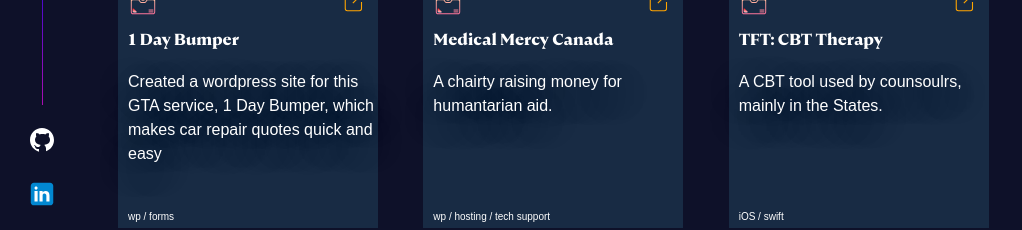
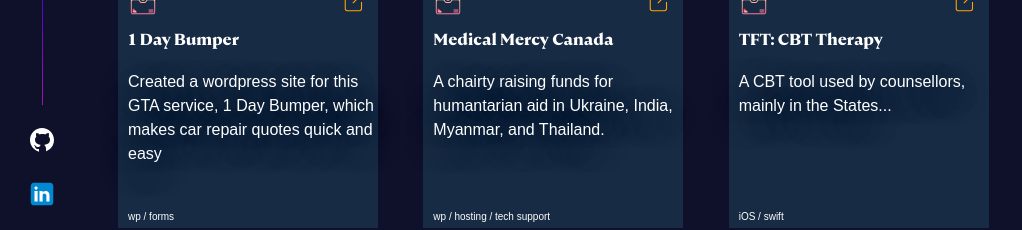
Before and after one commit to keithmacinnis/portfolio, a React (Vite) app: page /portfolio in a window 1280 px wide. Shown: the part 525-755 px from the top of the page, without its empty margins (0-1022 px from the left). Built offline with nearby package versions, Linux system fonts and the light colour scheme.

Commit message:
Expanded on long descriptions.

```diff
--- a/src/PortfolioService.js
+++ b/src/PortfolioService.js
@@ -24,7 +24,7 @@
     completionDate:"March, 2022",
     img:ScreenShotOnrampAcademy,
     description:"An educational/research platform for financial advisors to expand their crypto knowledge",
-    longDescription:"We designed and built this educational/research platform internally over four months in vue3 & python with a graphQL CMS. Information was fetched from internal restful microservices and external third party APIs. There were tools that allowed backtesting of custom models, a content library that spanned over a hundred articles, and fact cards for the top thirty coins.",
+    longDescription:"We designed and built this educational/research platform internally over four months in vue3 & python with a graphQL CMS. Information was fetched from internal restful microservices and external third-party APIs. There were tools that allowed backtesting of custom models, a content library that spanned over a hundred articles, and fact cards for the top thirty coins.",
     skills:"js / vue3 / python / sql / kubenetes / graphQL"
   },
   {
@@ -34,7 +34,7 @@
     completionDate:"May, 2020",
     img:ScreenShotNT,
     description:"Created a modern client application for Northern Trust Bank",
-    longDescription:"Among a distributed team of 500 IBM engineers, our team focued on Auth and Messenging. We integrated OnFido, an AI-powered authentication system and the authorization systems for the web, android, and iOS client applications. ",
+    longDescription:"Among a distributed team of 500 IBM engineers, our team focused on Auth and front-end clients. We integrated OnFido, an AI-powered authentication system, and other authentication systems into traditional banks like Barclays and modern services like Plaid.",
     skills:"js / react / java / iOS / microservices / kafka"
   },
 
@@ -51,10 +51,10 @@
     id:"4",
     title:"Medical Mercy Canada",
     category:"Web Dev",
-    completionDate:"December, 2022",
+    completionDate:"Ongoing",
     img:ScreenShotMMC,
-    description:"A chairty raising money for humantarian aid.",
-    longDescription:"This is a volunteer role in which I maintan the server and domains. The site is updated by other memebers, and I do cleanups every few months.",
+    description:"A chairty raising funds for humantarian aid in Ukraine, India, Myanmar, and Thailand.",
+    longDescription:"In this volunteer role I maintain the server, domains, and payment gateways. The site is updated by non-technical volunteers, with me doing cleanups every few months.",
     skills:"wp / hosting / tech support"
   },
   {
@@ -63,11 +63,10 @@
     category:"iOS Swift",
     completionDate:"April, 2014",
     img:ScreenShotTFT,
-    description:"A CBT tool used by counsoulrs, mainly in the States.",
-    longDescription:"I Translated a practicians book into an iOS app. The app would guide a user through a practice that would relieve symptons with CBT/Eastern methods. ",
+    description:"A CBT tool used by counsellors, mainly in the States...",
+    longDescription:"I translated a practicians book into an iOS app. The app would guide a user through a practice that would relieve symptoms by following the interactive onscreen guide. In tangent with this, a website providing certification and training in the school was offered. ",
     skills:"iOS / swift"
-   },
-
+  },
   {
     id:"6",
     title:"For Play: The Neighbourhood Connector",
--- a/src/styles.css
+++ b/src/styles.css
@@ -261,8 +261,8 @@
 .resume-top-button-container {
   display: flex;
   flex-direction: row;
-  padding-right: 24px;
-  gap: 20px;
+  gap: 10px;
+  flex-wrap: wrap;
 }
 .container-main {
   position: absolute;
@@ -445,7 +445,7 @@
   }
 }
 .resume-screenshot  {
-  height: 242px;
+  height: 240px;
   object-fit:cover;
   border-radius: 8px;
   padding-top: 8px;
```
